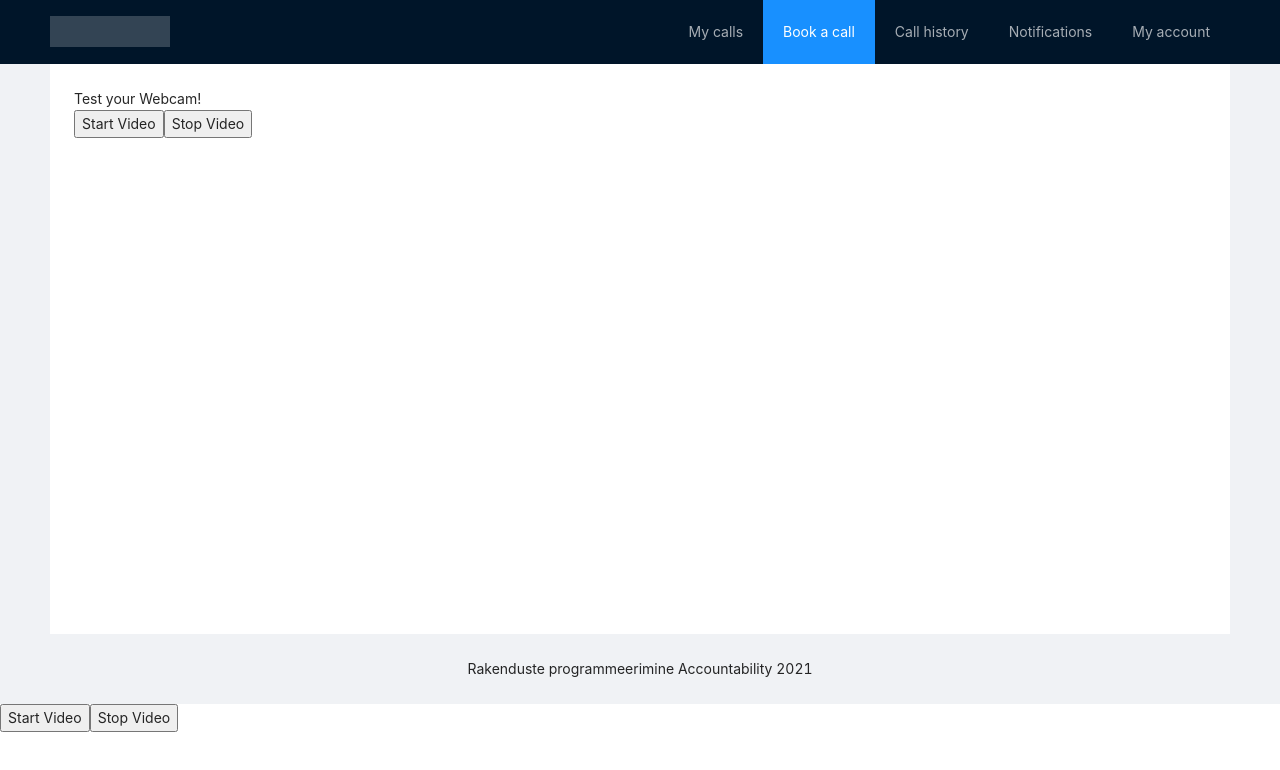
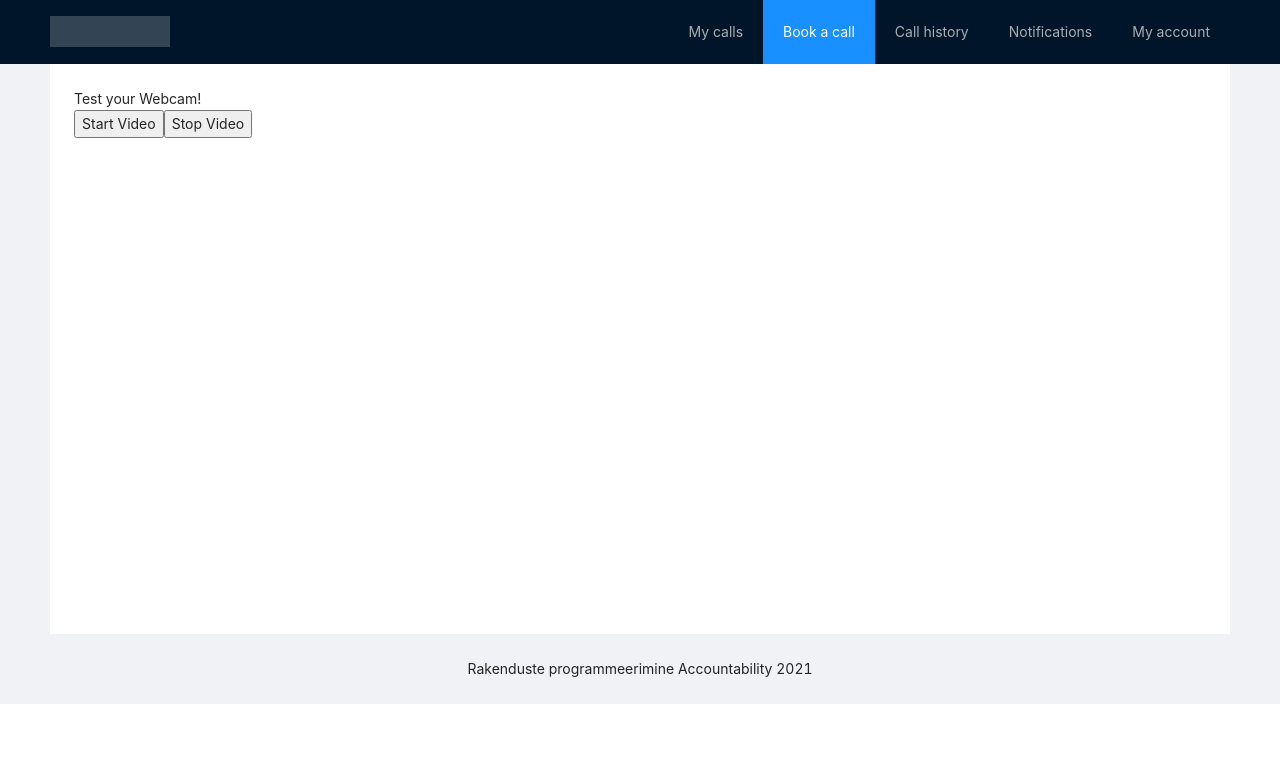
Before and after one commit to rakenduste-programmeerimine-2021/accountability, a React (Create React App) app in the folder frontend/: page / in a window 1280 px wide. Shown: the top 770 px of the page. Built offline with nearby package versions, Linux system fonts and the light colour scheme.

Commit message:
removed doubles

```diff
--- a/frontend/src/App.js
+++ b/frontend/src/App.js
@@ -2,7 +2,6 @@ import React from 'react';
 import './App.css';
 import WebcamSample from './components/webcam';
 import { Layout, Menu } from 'antd';
-import Webcam from "react-webcam";
 
 const { Header, Content, Footer } = Layout;
 const centerStyle = {
--- a/frontend/src/index.js
+++ b/frontend/src/index.js
@@ -2,13 +2,11 @@ import React from 'react';
 import ReactDOM from 'react-dom';
 import './index.css';
 import App from './App';
-import WebcamSample from './components/webcam';
 import reportWebVitals from './reportWebVitals';
 
 ReactDOM.render(
   <React.StrictMode>
     <App />
-    <WebcamSample />
   </React.StrictMode>,
   document.getElementById('root')
 );
```
